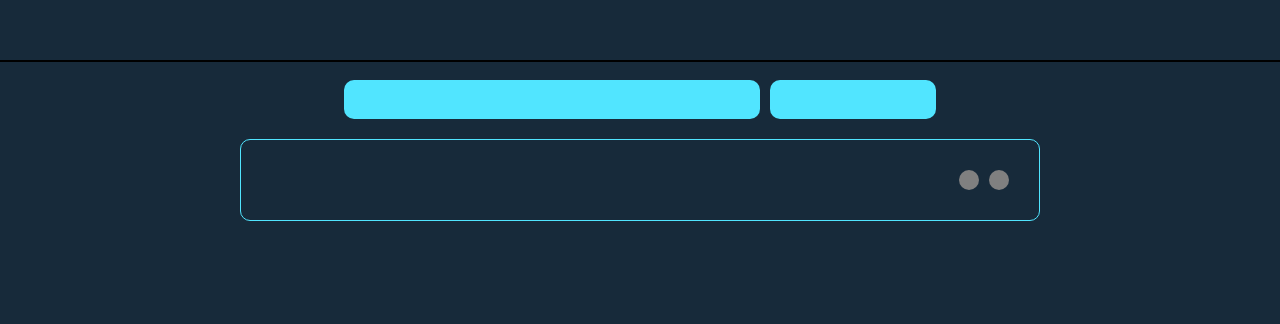
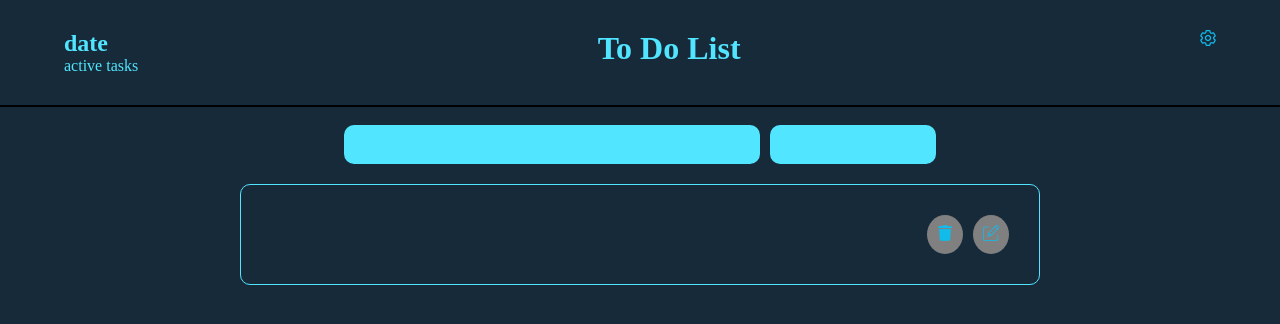
Before and after one commit to Hieronymbus/July-1-2024-Project, a plain HTML site: page To-do App Project alex/index.html in a window 1280 px wide. Drawn offline with Linux system fonts and the light colour scheme.

Commit message:
second commit app layout html css done

```diff
--- a/To-do App Project alex/index.html
+++ b/To-do App Project alex/index.html
@@ -7,11 +7,16 @@
     <link rel="stylesheet" href="style.css">
     <script src="app.js" async></script>
 </head>
-<body class="container">
-        <header class="header">
-
+<body id="bodyContainer" class="container">
+        <header id="mainHeader" class="header">
+            <div>
+                <h2 id="dateTracker">date</h2>
+                <p id="tasksTracker">active tasks</p>
+            </div>
+            <h1 class="main-title">To Do List</h1>
+            <img src="assets/setting.png" alt="Settings Icon">
         </header>
-        <section class="main-cont">
+        <section id="mainSectionList" class="main-cont">
             <div class="input-group">
                 <input type="text" class="input">
                 <button></button>
@@ -22,8 +27,12 @@
 
                     </div>
                     <div class="float-end">
-                        <button></button>
-                        <button></button>
+                        <button>
+                            <img src="assets/trash-bin.png" alt="Bin icon">
+                        </button>
+                        <button>
+                            <img src="assets/edit.png" alt="Edit icon">
+                        </button>
                     </div>
                 </div>
             </div>
--- a/To-do App Project alex/style.css
+++ b/To-do App Project alex/style.css
@@ -88,7 +88,11 @@
   border-radius: 10px;
   width: 20%;
 }
-
+img {
+  width: 16px;
+  height: 16px;
+  filter: invert(63%) sepia(26%) saturate(3487%) hue-rotate(151deg) brightness(97%) contrast(89%);
+}
 .header {
   width: 100%;
   display: flex;
```
Also changed, not shown: To-do App Project alex/assets/edit.png (added), To-do App Project alex/assets/setting.png (added), To-do App Project alex/assets/trash-bin.png (added).
